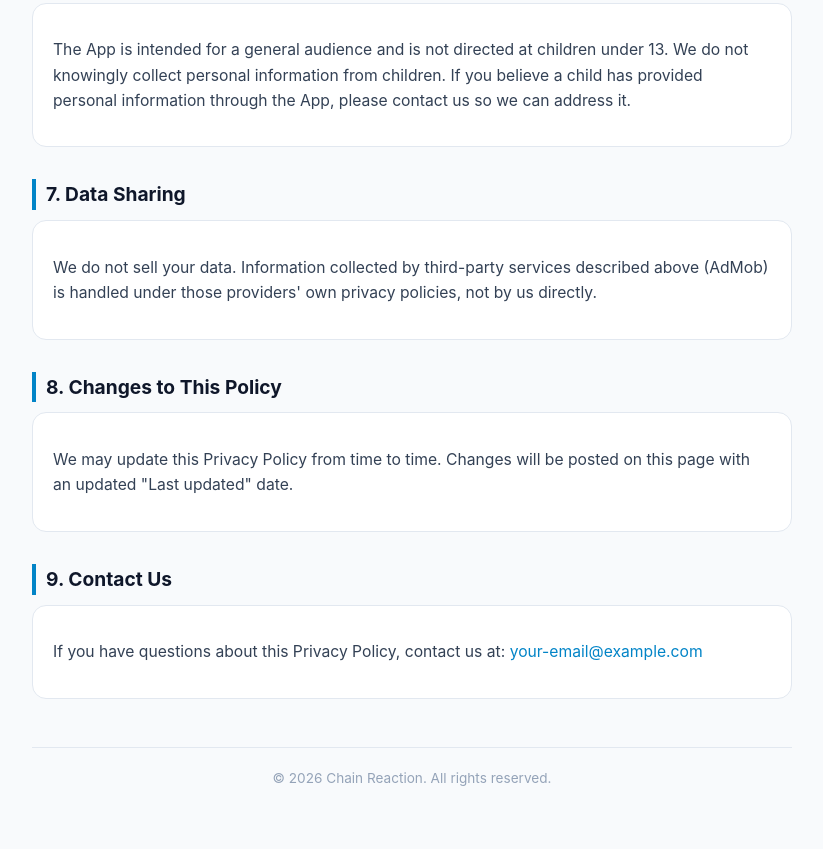
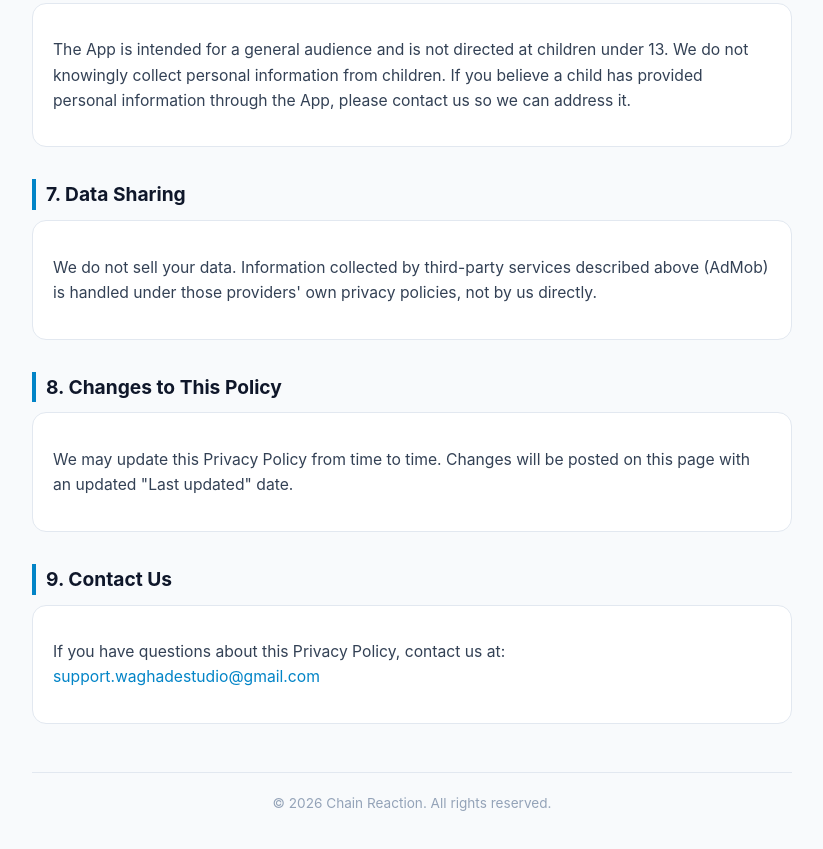
Before and after one commit to Dineshwaghade/chain-reaction-privacy-policy, a plain HTML site: page index.html in a window 1280 px wide. Shown: the part 1673-2522 px from the top of the page, without its empty margins (228-1051 px from the left). Drawn offline with Linux system fonts and the light colour scheme.

Commit message:
Update index.html

```diff
--- a/index.html
+++ b/index.html
@@ -198,7 +198,7 @@
     <h2>9. Contact Us</h2>
     <div class="card">
       <p>If you have questions about this Privacy Policy, contact us at:
-        <a href="mailto:support.waghadestudio@gmail.com">your-email@example.com</a></p>
+        <a href="mailto:support.waghadestudio@gmail.com">support.waghadestudio@gmail.com</a></p>
     </div>
 
     <footer>
```
